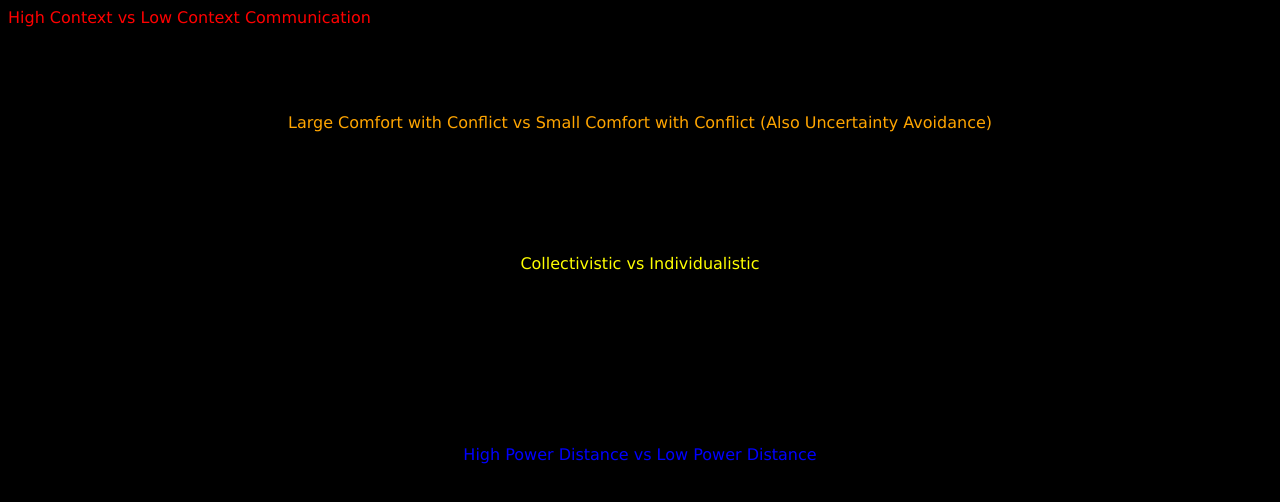
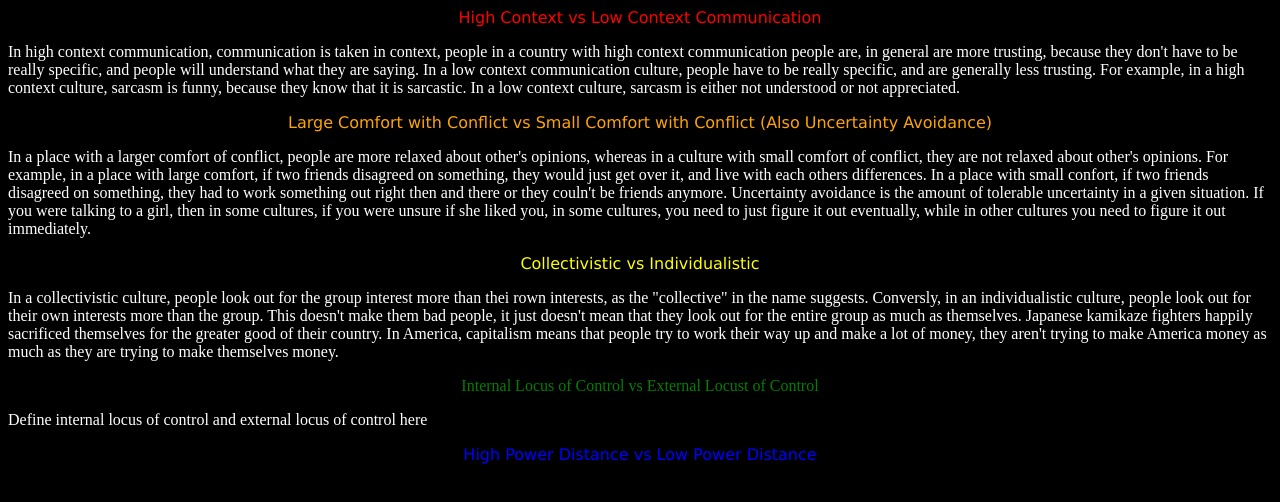
Before and after one commit to WC-Test/WC-Test.github.io, a plain HTML site: page index.html in a window 1280 px wide. Drawn offline with Linux system fonts and the light colour scheme.

Commit message:
jeroihfi

```diff
--- a/index.html
+++ b/index.html
@@ -1,15 +1,15 @@
 <!DOCTYPE html>
 <html>
 	<body>
-	<body bgcolor="#000000"
+	<body bgcolor="#000000">
 		<center><font face="verdana" color="red">High Context vs Low Context Communication</font></center>
-			<p> In high context communication, communication is taken in context, people in a country with high context communication people are, in general are more trusting, because they don't have to be really specific, and people will understand what they are saying. In a low context communication culture, people have to be really specific, and are generally less trusting. For example, in a high context culture, sarcasm is funny, because they know that it is sarcastic. In a low context culture, sarcasm is either not understood or not appreciated. </p>
+			<p><font color="white">In high context communication, communication is taken in context, people in a country with high context communication people are, in general are more trusting, because they don't have to be really specific, and people will understand what they are saying. In a low context communication culture, people have to be really specific, and are generally less trusting. For example, in a high context culture, sarcasm is funny, because they know that it is sarcastic. In a low context culture, sarcasm is either not understood or not appreciated.</font></p>
 		<center><font face="verdana" color="orange">Large Comfort with Conflict vs Small Comfort with Conflict (Also Uncertainty Avoidance)</font></center>
-			<p> In a place with a larger comfort of conflict, people are more relaxed about other's opinions, whereas in a culture with small comfort of conflict, they are not relaxed about other's opinions. For example, in a place with large comfort, if two friends disagreed on something, they would just get over it, and live with each others differences. In a place with small confort, if two friends disagreed on something, they had to work something out right then and there or they couln't be friends anymore. Uncertainty avoidance is the amount of tolerable uncertainty in a given situation. If you were talking to a girl, then in some cultures, if you were unsure if she liked you, in some cultures, you need to just figure it out eventually, while in other cultures you need to figure it out immediately. </p>
+			<p><font color="white">In a place with a larger comfort of conflict, people are more relaxed about other's opinions, whereas in a culture with small comfort of conflict, they are not relaxed about other's opinions. For example, in a place with large comfort, if two friends disagreed on something, they would just get over it, and live with each others differences. In a place with small confort, if two friends disagreed on something, they had to work something out right then and there or they couln't be friends anymore. Uncertainty avoidance is the amount of tolerable uncertainty in a given situation. If you were talking to a girl, then in some cultures, if you were unsure if she liked you, in some cultures, you need to just figure it out eventually, while in other cultures you need to figure it out immediately.</font></p>
 		<center><font face="verdana" color="yellow"> Collectivistic vs Individualistic</font></center>
-			<p> In a collectivistic culture, people look out for the group interest more than thei rown interests, as the "collective" in the name suggests. Conversly, in an individualistic culture, people look out for their own interests more than the group. This doesn't make them bad people, it just doesn't mean that they look out for the entire group as much as themselves. Japanese kamikaze fighters happily sacrificed themselves for the greater good of their country. In America, capitalism means that people try to work their way up and make a lot of money, they aren't trying to make America money as much as they are trying to make themselves money. </p>
-		<center> Internal Locus of Control vs External Locust of Control </center>
-			<p> Define internal locus of control and external locus of control here </p>
+			<p><font color="white">In a collectivistic culture, people look out for the group interest more than thei rown interests, as the "collective" in the name suggests. Conversly, in an individualistic culture, people look out for their own interests more than the group. This doesn't make them bad people, it just doesn't mean that they look out for the entire group as much as themselves. Japanese kamikaze fighters happily sacrificed themselves for the greater good of their country. In America, capitalism means that people try to work their way up and make a lot of money, they aren't trying to make America money as much as they are trying to make themselves money.</font></p>
+		<center><font face="green" color="Green">Internal Locus of Control vs External Locust of Control</font></center>
+			<p><font color="white">Define internal locus of control and external locus of control here</font></p>
 		<center><font face="verdana" color="blue">High Power Distance vs Low Power Distance</font></center>
 	</body>
 </html>
```
